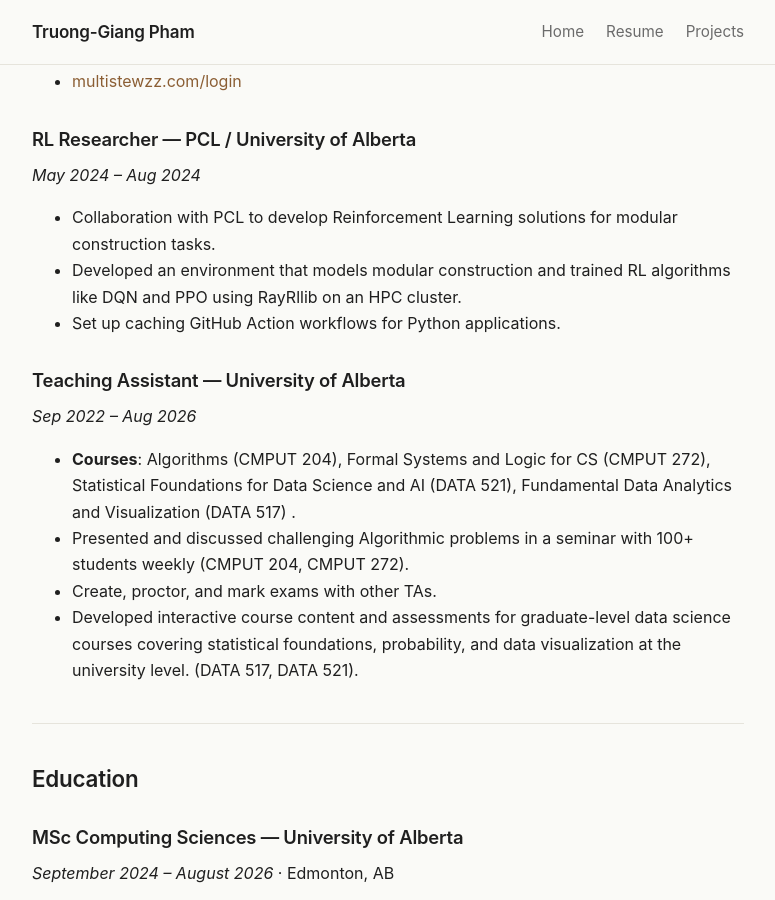
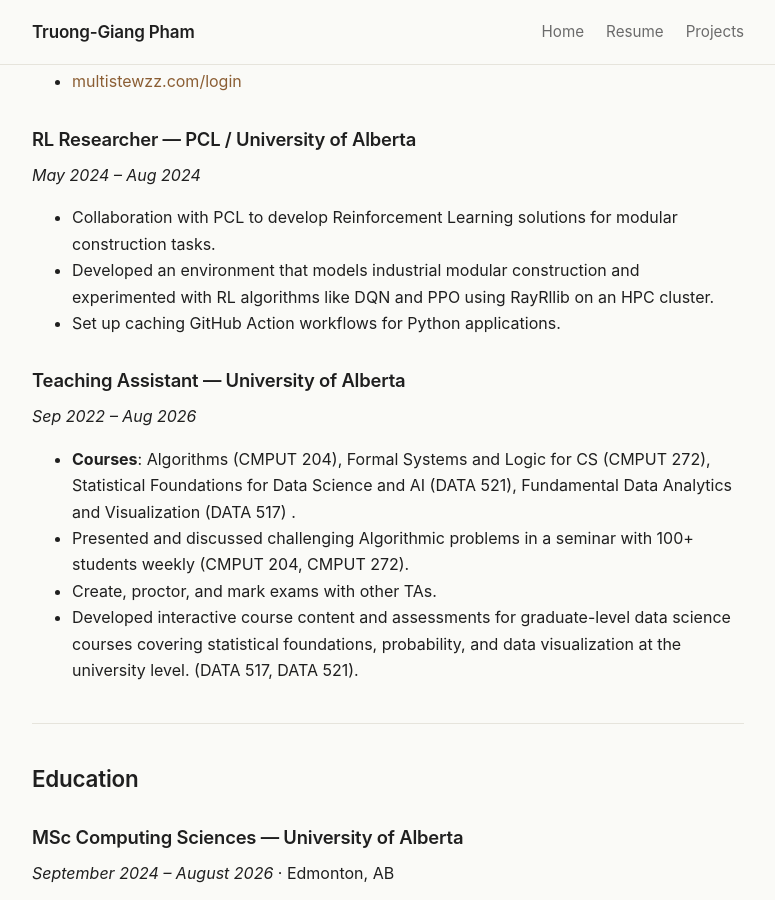
Before and after one commit to TruongGiangPham-1/TruongGiangPham-1.github.io, a Jekyll site: the page built from docs/resume.md, in a window 1280 px wide and 900 px high, scrolled down 707 px. Shown: the whole window, without its empty margins (252-1027 px from the left). Built offline with Jekyll 4.4.1, drawn with Linux system fonts in a browser that asks for light colours.

Commit message:
resume: improve PCL job desc

```diff
--- a/docs/resume.md
+++ b/docs/resume.md
@@ -37,7 +37,7 @@
 *May 2024 – Aug 2024*
 
 - Collaboration with PCL to develop Reinforcement Learning solutions for modular construction tasks.
-- Developed an environment that models modular construction and trained RL algorithms like DQN and PPO using RayRllib on an HPC cluster.
+- Developed an environment that models industrial modular construction and experimented with RL algorithms like DQN and PPO using RayRllib on an HPC cluster.
 - Set up caching GitHub Action workflows for Python applications.
 
 ### Teaching Assistant — University of Alberta
```
